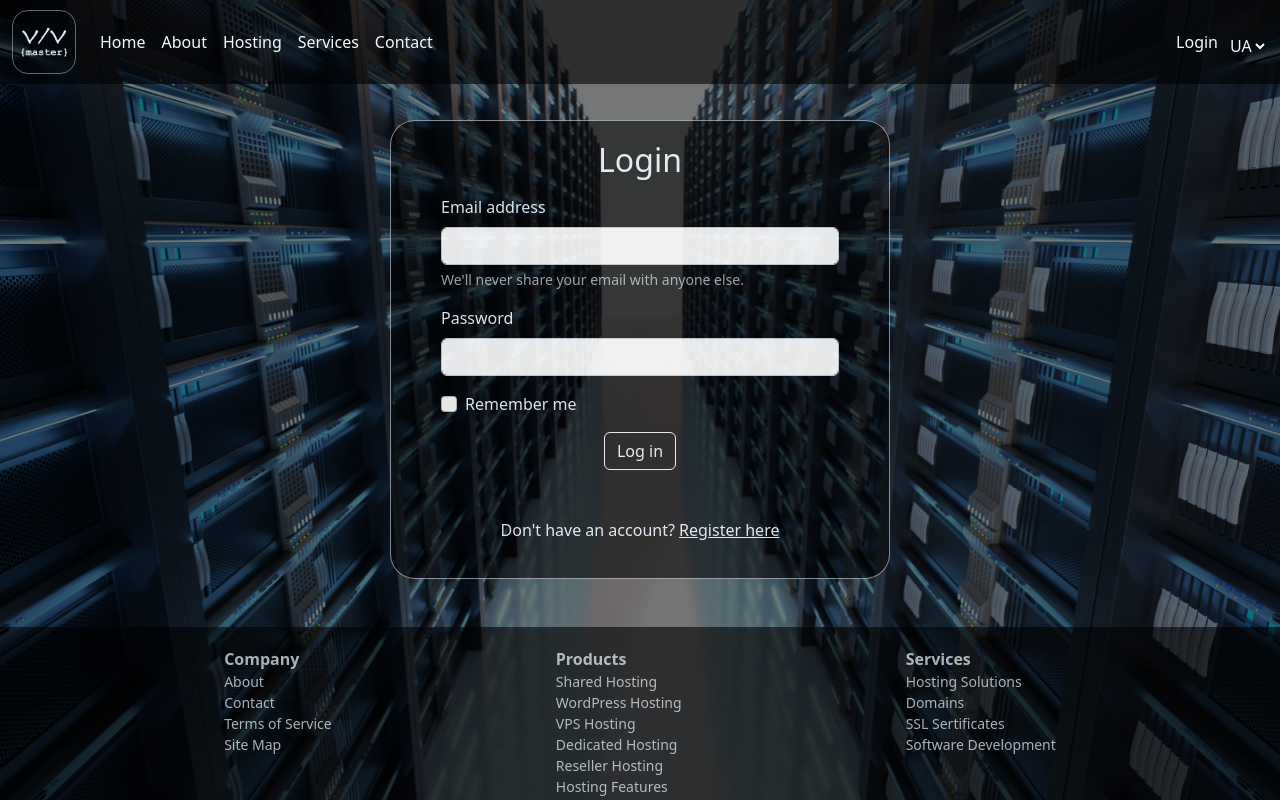
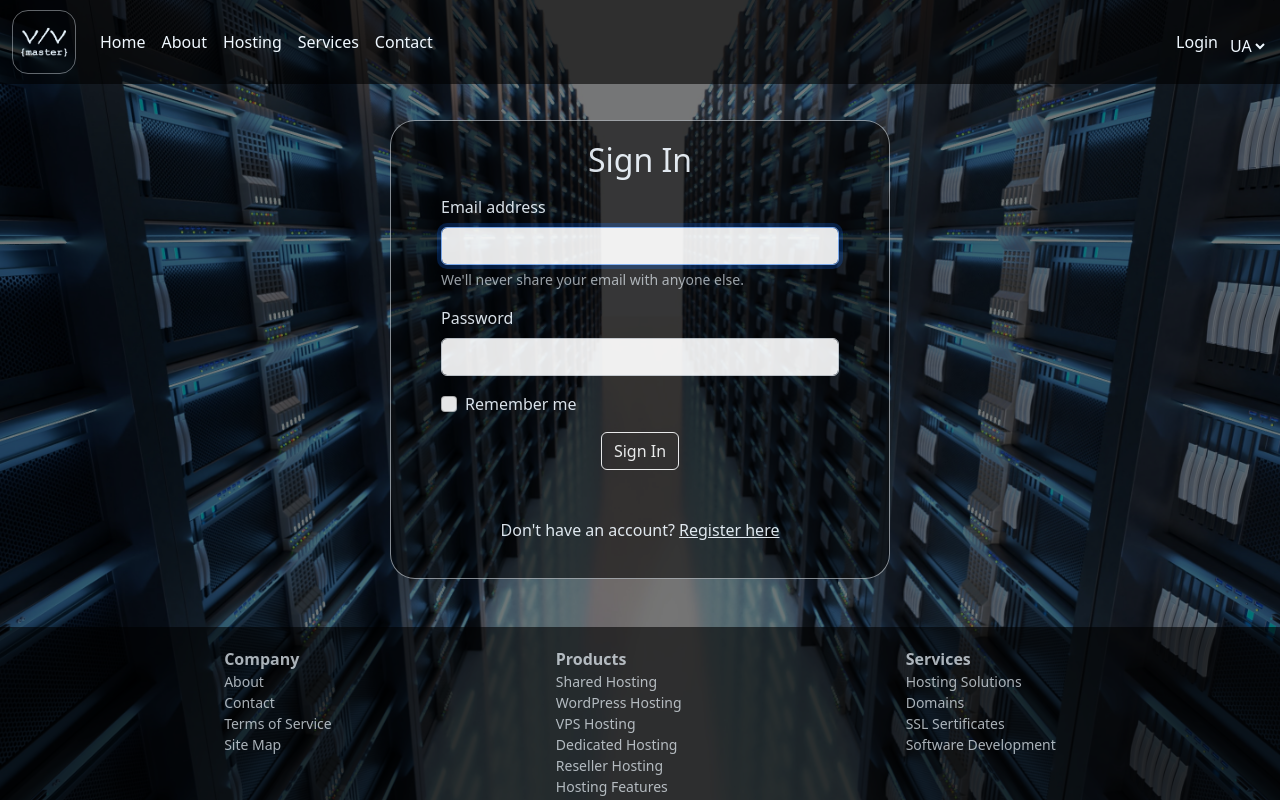
Before and after one commit to annasvrv/vv_master_page, a React (Create React App) app: page /Login in a window 1280 px wide. Shown: the top 800 px of the page. Built offline with nearby package versions, Linux system fonts and the light colour scheme.

Commit message:
created login form

```diff
--- a/src/App.js
+++ b/src/App.js
@@ -29,8 +29,6 @@ export default function App(props) {
               <Route exact path="/Contact" element={<Contact />} />
               <Route exact path="/Login" element={<Login />} />
               <Route exact path="/Register" element={<Register />} />
-              {/* <Route exact path="/Register2" element={<Register2 />} /> */}
-
               <Route path="*" element={<Other />} />
             </Routes>
           </section>
--- a/src/components/Login/Login.css
+++ b/src/components/Login/Login.css
@@ -18,6 +18,7 @@
 .Login .form-text {
   color: rgba(240, 248, 255, 0.7);
   text-align: left;
+  font-size: 14px;
 }
 
 .Login .form-check {
--- a/src/components/Login/Login.js
+++ b/src/components/Login/Login.js
@@ -1,26 +1,86 @@
-import React from "react";
+import React, { useState, useRef, useEffect } from "react";
 
 import "./Login.css";
 
 export default function Login() {
+  const mailRef = useRef();
+  const errRef = useRef();
+
+  // const [user, setUser] = useState("");
+  const [mail, setMail] = useState("");
+  const [pwd, setPwd] = useState("");
+  const [errMsg, setErrMsg] = useState("");
+  const [success, setSuccess] = useState(false);
+
+  useEffect(() => {
+    mailRef.current.focus();
+  }, []);
+
+  useEffect(() => {
+    setErrMsg("");
+  }, [mail, pwd]);
+
+  const handleSubmit = async (e) => {
+    e.preventDefault();
+    console.log(mail, pwd);
+    setMail("");
+    setPwd("");
+    setSuccess(true);
+  };
+
+  if (success) {
     return (
       <div className="Login mb-5">
-      <h2 className="mb-3">Login</h2>
-      <form className="loginForm">
+        <h2>You are logged in!</h2>
+
+        <p className="mt-5">
+          Go to <a href="/">Home</a>
+        </p>
+      </div>
+    );
+  } else {
+    return (
+      <div className="Login mb-5">
+        <p
+          ref={errRef}
+          className={errMsg ? "errMsg" : "offscreen"}
+          aria-live="assertive"
+        >
+          {errMsg}
+        </p>
+        <h2 className="mb-3">Sign In</h2>
+        <form className="loginForm" onSubmit={handleSubmit}>
           <div className="mb-3 field">
-          <label htmlFor="Email" className="form-label">
+            <label htmlFor="mail" className="form-label">
               Email address
             </label>
-          <input type="email" className="form-control" />
+            <input
+              type="email"
+              id="mail"
+              ref={mailRef}
+              autoComplete="off"
+              onChange={(e) => setMail(e.target.value)}
+              required
+              value={mail}
+              className="form-control"
+            />
             <div className="form-text">
               We'll never share your email with anyone else.
             </div>
           </div>
           <div className="mb-3 field">
-          <label htmlFor="Password" className="form-label">
+            <label htmlFor="password" className="form-label">
               Password
             </label>
-          <input type="password" className="form-control" />
+            <input
+              type="password"
+              id="password"
+              autoComplete="current-password"
+              onChange={(e) => setPwd(e.target.value)}
+              required
+              value={pwd}
+              className="form-control"
+            />
           </div>
           <div className="mb-3 form-check">
             <input type="checkbox" className="form-check-input" />
@@ -29,8 +89,12 @@ export default function Login() {
             </label>
           </div>
           <div className="login-button">
-          <button type="submit" className="btn btn-outline-light">
-            Log in
+            <button
+              type="submit"
+              onSubmit={handleSubmit}
+              className="btn btn-outline-light"
+            >
+              Sign In
             </button>
           </div>
         </form>
@@ -41,3 +105,4 @@ export default function Login() {
       </div>
     );
   }
+}
```
Lines whose indentation alone changed are shown as unchanged.
